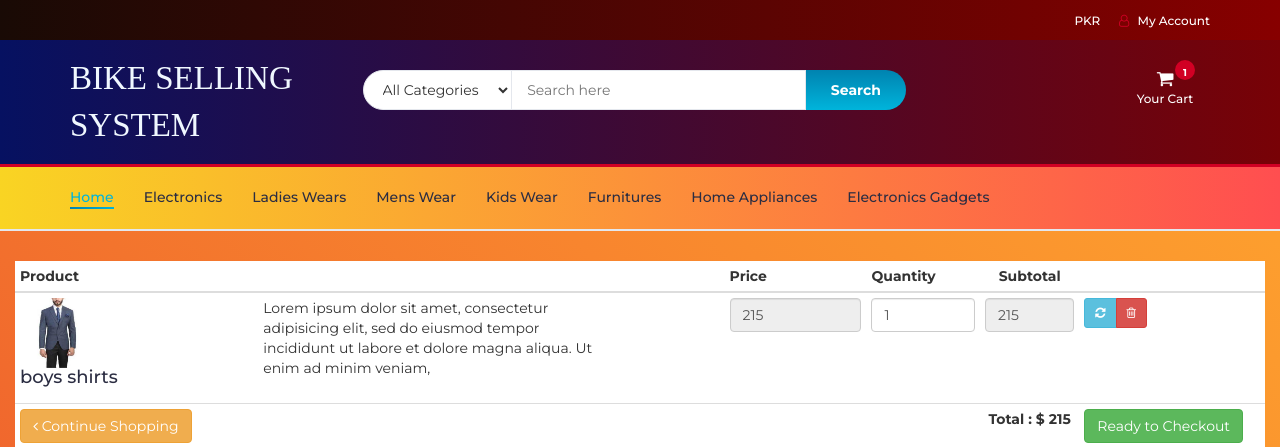
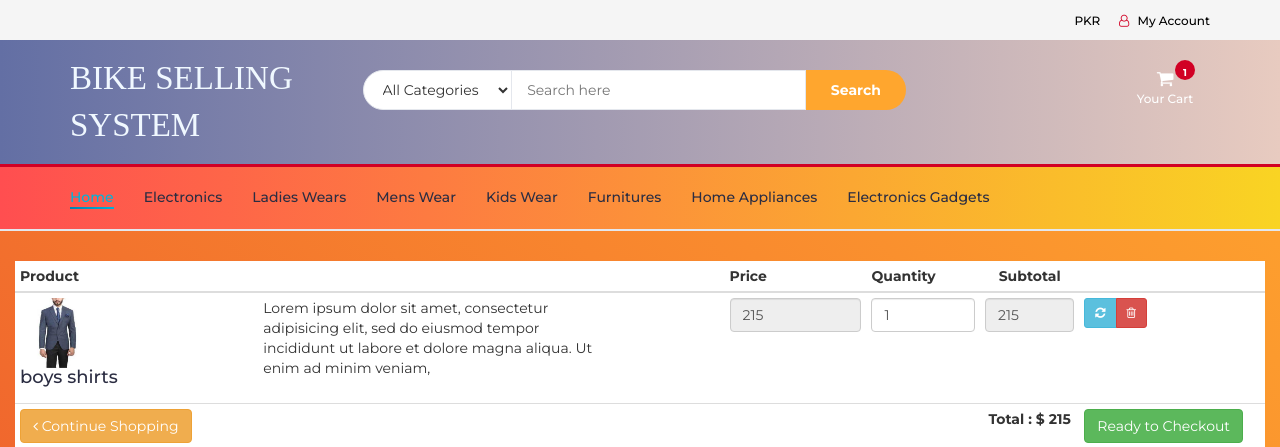
Before and after one commit to Abdul-Moiz03/Bikes2, a PHP site: page /myfiles/cart.php in a window 1280 px wide. Shown: the top 447 px of the page. Run offline with PHP 8.4, Linux system fonts and the light colour scheme; data comes from the database, SQL or seed files in the repository; some libraries are stand-ins or nearby versions.

Commit message:
3rd commit by Moiz

```diff
--- a/css/style.css
+++ b/css/style.css
@@ -458,7 +458,7 @@ textarea.input {
 #top-header {
   padding-top: 10px;
   padding-bottom: 10px;
-  background-color: #1E1F29;
+  background-color:whitesmoke!important;
 }
 
 .header-links li {
@@ -472,7 +472,7 @@ textarea.input {
 }
 
 .header-links li a {
-  color: #FFF;
+ color: black;
 }
 
 .header-links li a:hover {
@@ -527,7 +527,7 @@ textarea.input {
 .header-search form .search-btn {
   height: 40px;
   width: 100px;
- background: #00B4DB;  /* fallback for old browsers */
+  background: #FFA62E!important; /* fallback for old browsers */
 background: -webkit-linear-gradient(to bottom, #0083B0, #00B4DB);  /* Chrome 10-25, Safari 5.1-6 */
 background: linear-gradient(to bottom, #0083B0, #00B4DB); /* W3C, IE 10+/ Edge, Firefox 16+, Chrome 26+, Opera 12+, Safari 7+ */
 
--- a/header.php
+++ b/header.php
@@ -47,7 +47,7 @@ session_start();
         #navigation {
           background: #FF4E50;  /* fallback for old browsers */
             background: -webkit-linear-gradient(to right, #F9D423, #FF4E50);  /* Chrome 10-25, Safari 5.1-6 */
-            background: linear-gradient(to right, #F9D423, #FF4E50); /* W3C, IE 10+/ Edge, Firefox 16+, Chrome 26+, Opera 12+, Safari 7+ */
+            background: linear-gradient(to left, #F9D423, #FF4E50); /* W3C, IE 10+/ Edge, Firefox 16+, Chrome 26+, Opera 12+, Safari 7+ */
 
 
         }
@@ -55,19 +55,19 @@ session_start();
 
             background: #780206;  /* fallback for old browsers */
             background: -webkit-linear-gradient(to right, #061161, #780206);  /* Chrome 10-25, Safari 5.1-6 */
-            background: linear-gradient(to right, #061161, #780206); /* W3C, IE 10+/ Edge, Firefox 16+, Chrome 26+, Opera 12+, Safari 7+ */
+            background: linear-gradient(to left, #E8CBC0, #636FA4);
 
 
         }
-        #top-header {
+        /* #top-header {
 
 
-            background: #870000;  /* fallback for old browsers */
-            background: -webkit-linear-gradient(to right, #190A05, #870000);  /* Chrome 10-25, Safari 5.1-6 */
-            background: linear-gradient(to right, #190A05, #870000); /* W3C, IE 10+/ Edge, Firefox 16+, Chrome 26+, Opera 12+, Safari 7+ */
+            /*background: #870000;  /* fallback for old browsers */
+            /*background: -webkit-linear-gradient(to right, #190A05, #870000);  /* Chrome 10-25, Safari 5.1-6 */
+            /*background: linear-gradient(to right, #190A05, #870000);
 
 
-        }
+        } */
         #footer {
             background: #7474BF;  /* fallback for old browsers */
             background: -webkit-linear-gradient(to right, #348AC7, #7474BF);  /* Chrome 10-25, Safari 5.1-6 */
```
